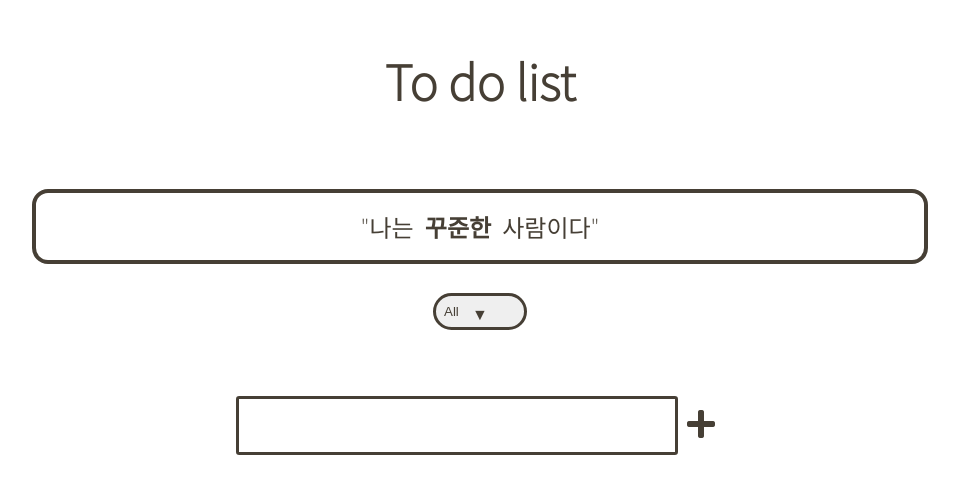
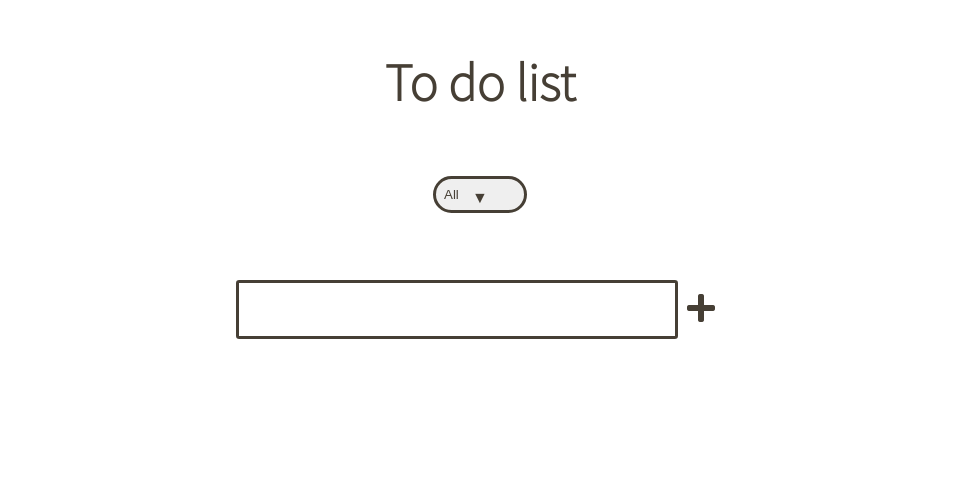
Before and after one commit to bridduck/TIL, a plain HTML site: page index.html in a window 1280 px wide. Shown: the whole page, without its empty margins (160-1119 px from the left). Drawn offline with Linux system fonts and the light colour scheme; a web font is replaced by a local one.

Commit message:
add more todolist html[index.html]

```diff
--- a/index.html
+++ b/index.html
@@ -16,11 +16,11 @@
 
 
 
-    <script>
+    <!-- <script>
         const names = ["효율적인","대단한"," 성실한", "대범한", "행동력이 좋은", "꾸준한"]
         const name = names[Math.floor(Math.random()*names.length)];
-        document.write(`<div id = "name"> "나는 <b> ${name} </b> 사람이다"</div>`)
-    </script>
+        document.write(`<div id = "name"> "나는 <b> ${name} </b> 사람이다"</div>`);
+    </script> -->
 
     <div class="select">
         <select name="todos" class="filter-todo">
```
